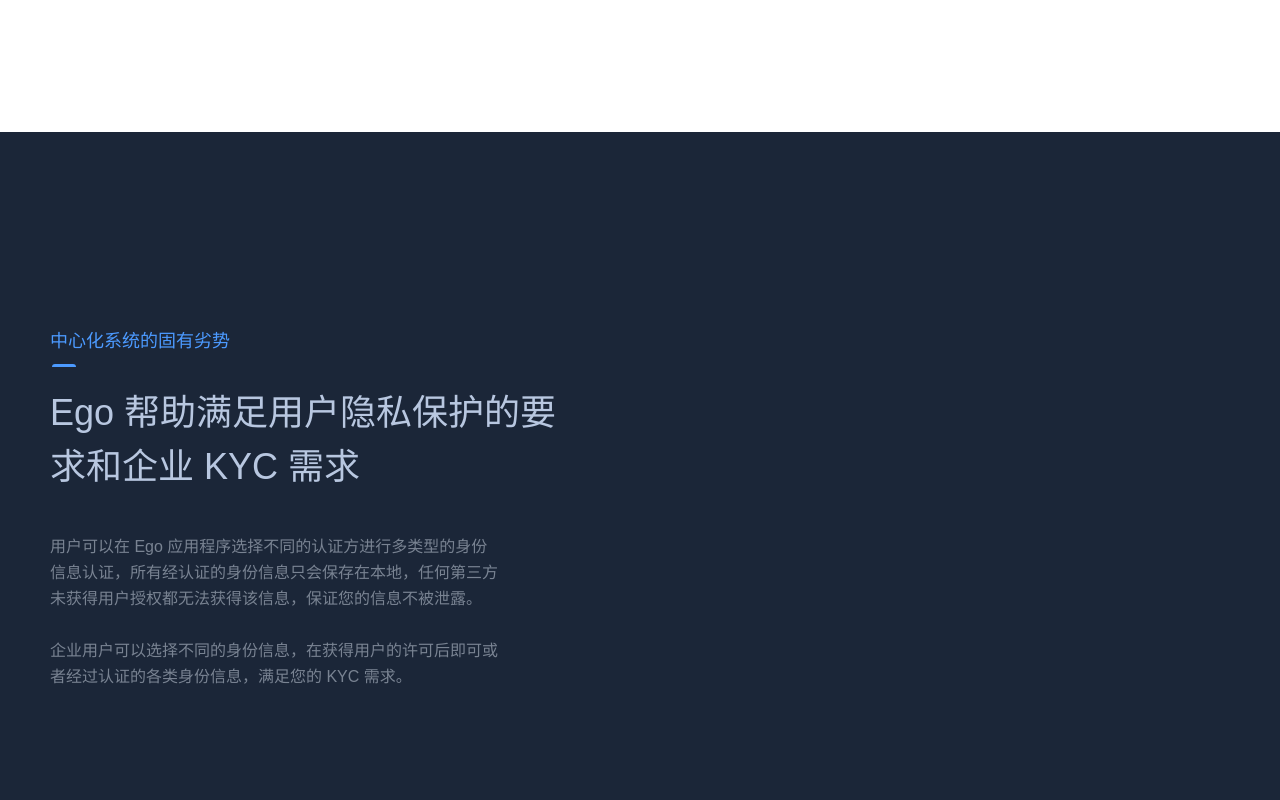
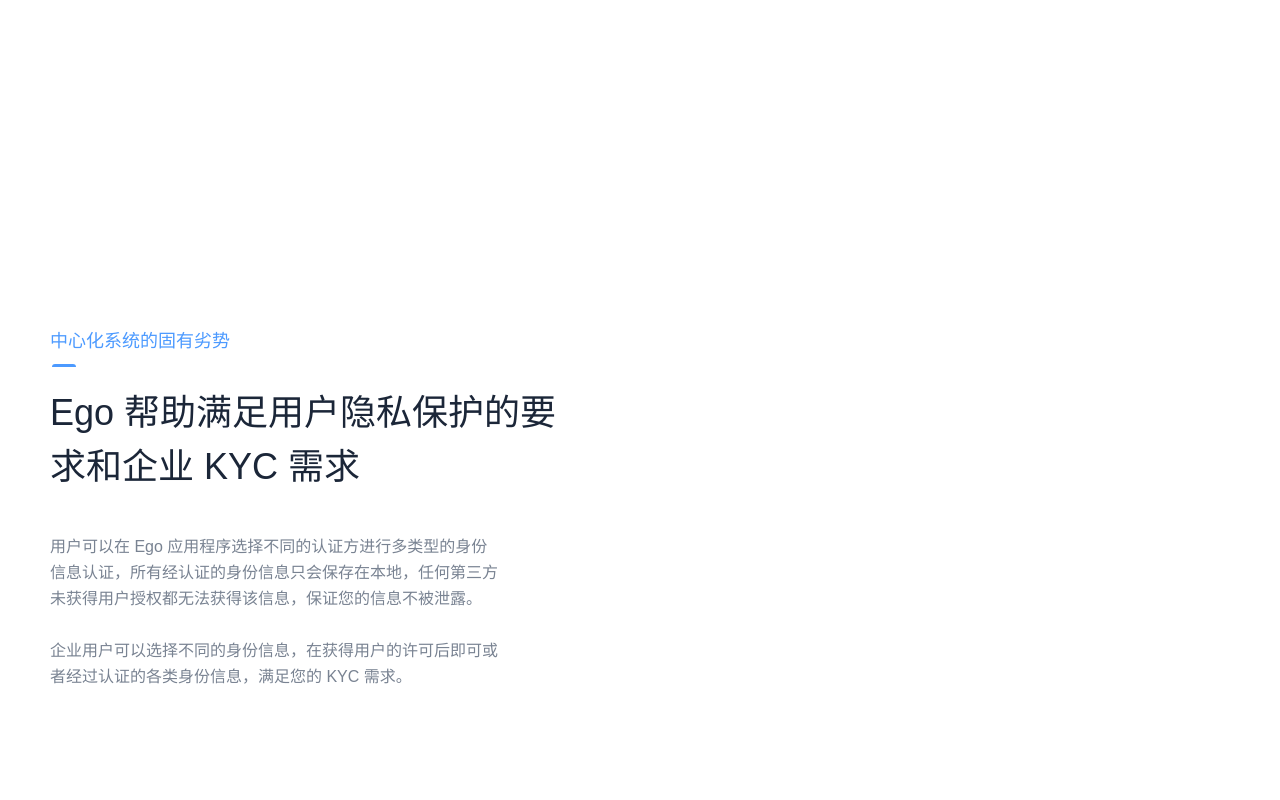
Before and after one commit to yancymin/gt-Ego-landing-page, a Vue app: page / in a window 1280 px wide. Shown: the part 1720-2520 px from the top of the page. Built offline with nearby package versions, Linux system fonts and the light colour scheme.

Commit message:
added scroll bgChange

```diff
--- a/public/index.html
+++ b/public/index.html
@@ -6,6 +6,9 @@
     <meta name="viewport" content="width=device-width,initial-scale=1.0">
     <link rel="icon" href="<%= BASE_URL %>favicon.ico">
     <title>ego</title>
+    <!-- <script src="https://cdn.bootcss.com/ScrollMagic/2.0.6/plugins/animation.gsap.js"></script>
+     <script src="http://cdnjs.cloudflare.com/ajax/libs/ScrollMagic/2.0.6/ScrollMagic.min.js"></script>
+    <script src="http://cdnjs.cloudflare.com/ajax/libs/ScrollMagic/2.0.6/plugins/debug.addIndicators.min.js"></script> -->
     <script>
       (function(d) {
         var config = {
--- a/src/style/index.scss
+++ b/src/style/index.scss
@@ -3,6 +3,8 @@
     display: flex;
     flex-direction: column;
     align-items: center;
+    transition: all 1s cubic-bezier(0.19, 1, 0.22, 1);
+
     .header {
         width: 100vw;
         height: 100vh;
@@ -140,7 +142,6 @@
         flex-direction: column;
         align-items: center;
         padding: 200px 0;
-        background-color: $bgColor-dark;
         .section-wrap {
             width: 1180px;
             section {
@@ -165,7 +166,6 @@
                     }
                 }
                 h2 {
-                    color: #B8C7E0 !important;
                     margin-bottom: 40px;
                     margin-top: 36px;
                     @include h2(36px, 54px);
@@ -191,7 +191,6 @@
                     span {
                         display: inline;
                         text-align: right;
-
                         &::before {
                             left: 107px;
                         }
@@ -278,3 +277,26 @@
         }
     }
 }
+
+.main-dark {
+    background-color: #1B2638;
+    .secondary {
+        transition: $normalTs;
+            .section-wrap {
+                section {
+                    h2 {
+                        color: #B8C7E0 !important;
+                        // transition: $normalTs;
+    transition: all 1s cubic-bezier(0.19, 1, 0.22, 1);
+
+                    }
+                    p {
+                        color: $textColor-2 !important;
+                        // transition: $normalTs;
+    transition: all 1s cubic-bezier(0.19, 1, 0.22, 1);
+
+                    }
+                }
+            }
+    }
+}
--- a/src/views/Home.vue
+++ b/src/views/Home.vue
@@ -1,6 +1,6 @@
 <template>
   <div class="home">
-    <div class="main">
+    <div class="main" id="main">
       <div class="header">
         <div class="section-wrap">
           <section>
@@ -49,7 +49,7 @@
                 <p>用户在互联网世界中，提交个人的各类信息享受到各种便利的同时，也可能被滥用于后续的营销，被贩卖给灰黑产，用户被骚扰，被诈骗等问题层出不穷。</p>
               </div>
             </div>
-            <div class="card">
+            <div class="card" id="card2">
               <div class="card-content">
                 <img
                   src="../assets/card-2.png"
@@ -63,11 +63,14 @@
         </section>
       </div>
 
-      <div class="secondary">
+      <div
+        class="secondary"
+        id="secondary"
+      >
         <div class="section-wrap">
           <section class="effect">
             <span>中心化系统的固有劣势</span>
-            <h2>Ego 帮助满足用户隐私保护的要求和企业 KYC 需求</h2>
+            <h2 id="animate2">Ego 帮助满足用户隐私保护的要求和企业 KYC 需求</h2>
             <p>用户可以在 Ego 应用程序选择不同的认证方进行多类型的身份信息认证，所有经认证的身份信息只会保存在本地，任何第三方未获得用户授权都无法获得该信息，保证您的信息不被泄露。
               <br><br>企业用户可以选择不同的身份信息，在获得用户的许可后即可或者经过认证的各类身份信息，满足您的 KYC 需求。</p>
           </section>
@@ -118,7 +121,21 @@
 
 export default {
   name: "home",
-  components: { mouse }
+  components: { mouse },
+  mounted: function() {
+    let secondary = document.querySelector("#main");
+    let card2 = document.querySelector("#card2");
+    let offset = card2.offsetTop+card2.offsetHeight;
+
+    let scroller = window.addEventListener("scroll", function() {
+      if(offset-window.scrollY<=0) {
+        secondary.classList.add("main-dark")
+      }
+      if(offset-window.scrollY>0) {
+        secondary.classList.remove("main-dark")
+      }
+    });
+  }
 };
 </script>
 
```
